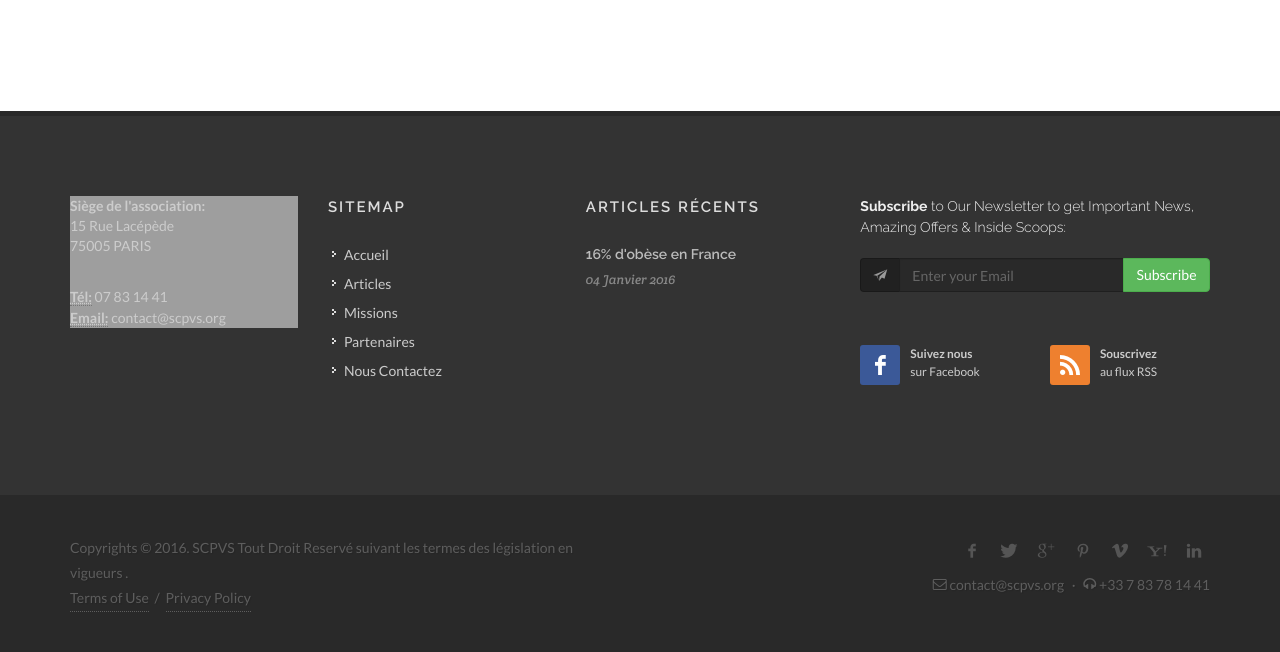
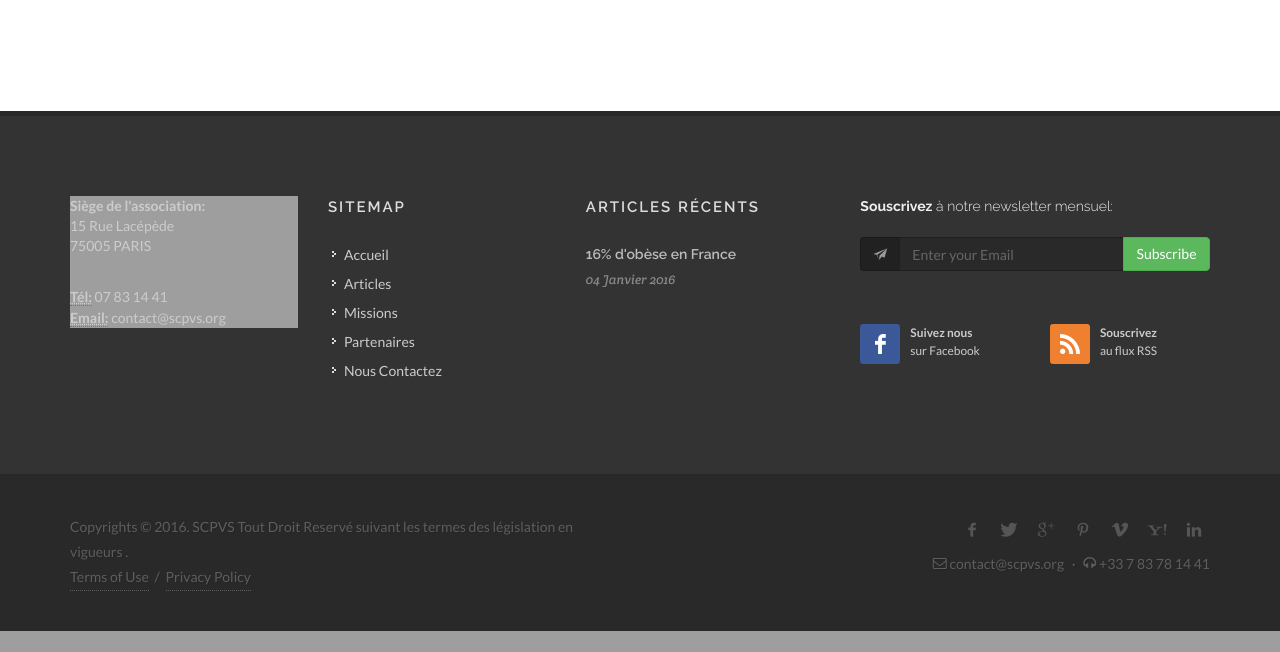
Before and after one commit to CRIDIP-SWD/SITE_SCPVS, a PHP site: page / in a window 1280 px wide. Shown: the part 1405-2057 px from the top of the page. After the commit the page ends 2036 px from the top, so only its background shows below. Run offline with PHP 8.4, Linux system fonts and the light colour scheme; grey boxes are pictures that could not be loaded.

Commit message:
COMMIT SCPVS

```diff
--- a/view/default.php
+++ b/view/default.php
@@ -153,7 +153,7 @@
                 <div class="col_one_third col_last">
 
                     <div class="widget subscribe-widget clearfix">
-                        <h5><strong>Subscribe</strong> to Our Newsletter to get Important News, Amazing Offers &amp; Inside Scoops:</h5>
+                        <h5><strong>Souscrivez</strong> à notre newsletter mensuel:</h5>
                         <div id="widget-subscribe-form-result" data-notify-type="success" data-notify-msg=""></div>
                         <form id="widget-subscribe-form" action="include/subscribe.php" role="form" method="post" class="nobottommargin">
                             <div class="input-group divcenter">
```
